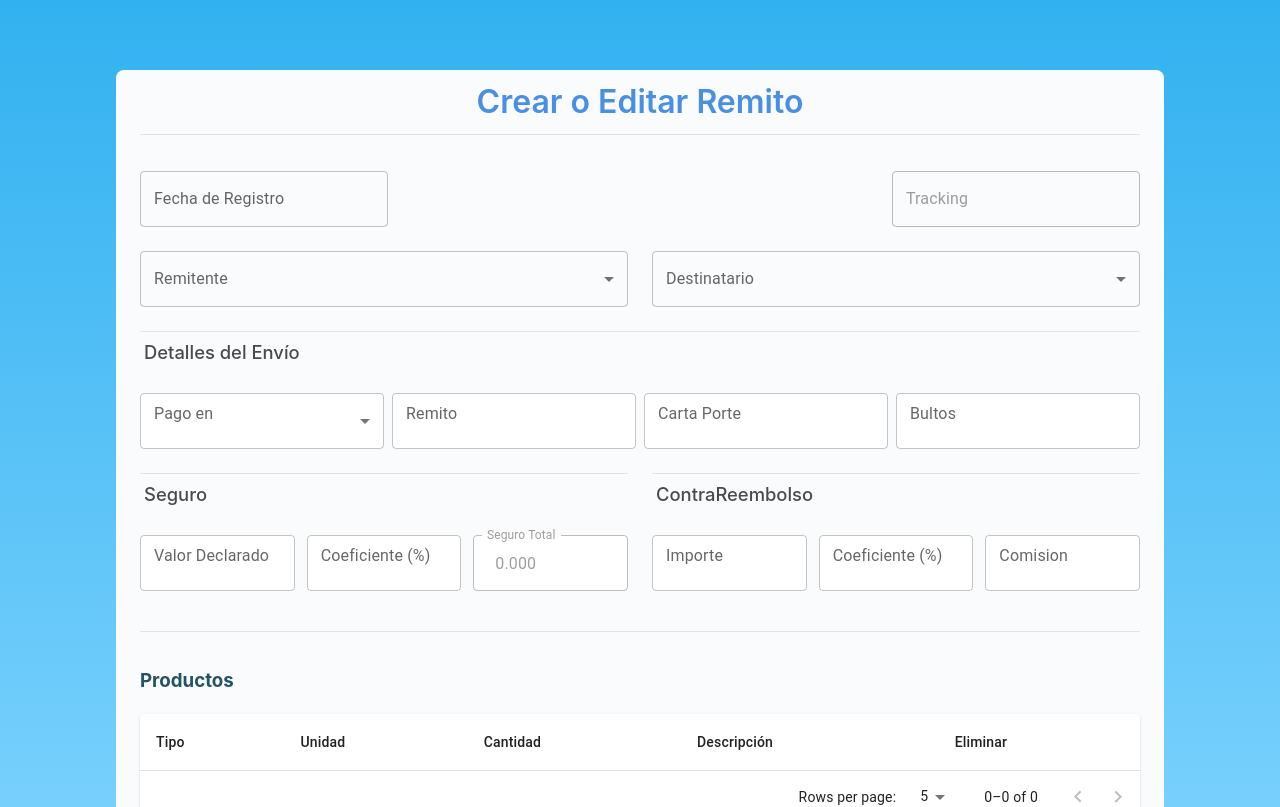
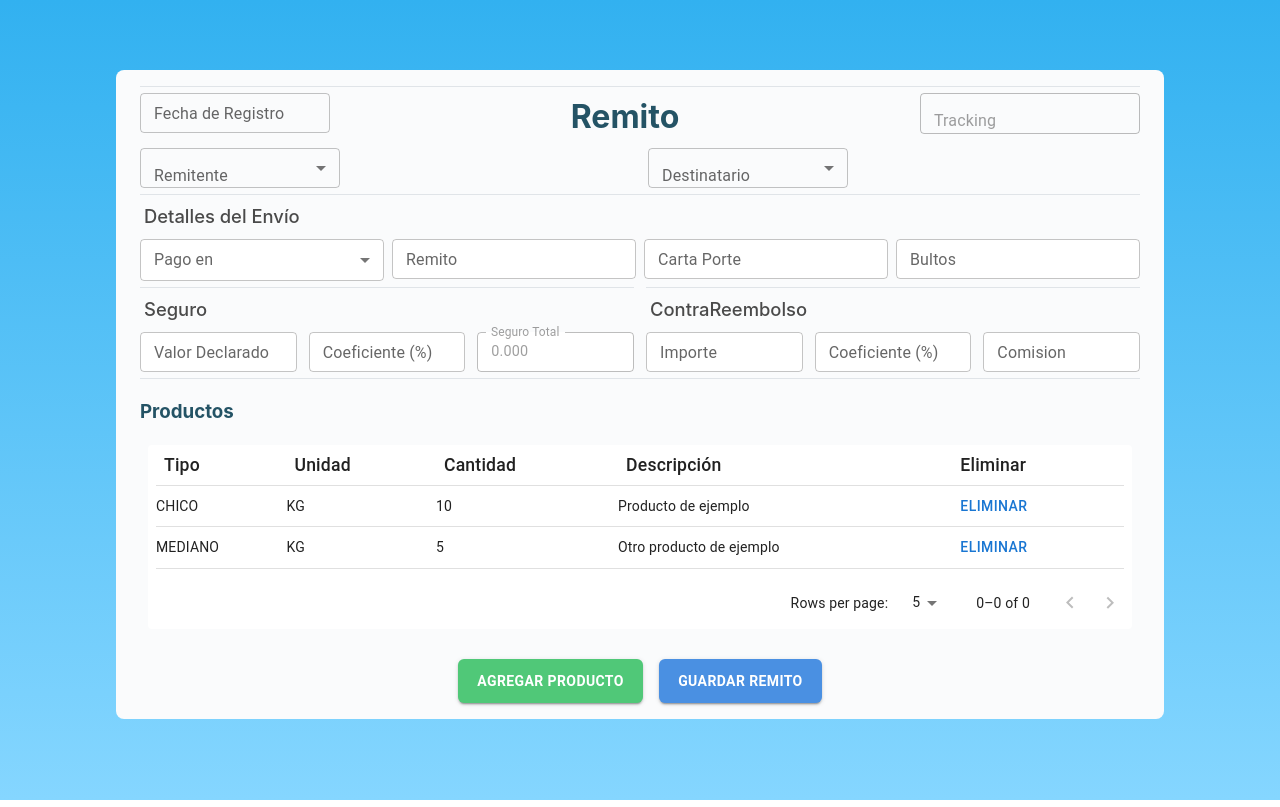
Before and after one commit to lucatass/SiroTransportesFrontEnd, a React (Vite) app: page / in a window 1280 px wide. Shown: the top 807 px of the page. Built offline with nearby package versions, Linux system fonts and the light colour scheme.

Commit message:
remitente progreso de muestra de datos

```diff
--- a/src/components/common/FormDatePicker.tsx
+++ b/src/components/common/FormDatePicker.tsx
@@ -31,6 +31,7 @@ const FormDatePicker: React.FC<FormDatePickerProps> = ({
           slotProps={{
             textField: {
               variant: "outlined",
+              size: "small",
             },
           }}
         />
--- a/src/components/remito/ProductTable.tsx
+++ b/src/components/remito/ProductTable.tsx
@@ -39,31 +39,48 @@ const ProductTable: React.FC<ProductTableProps> = ({
   };
 
   return (
-    <Paper>
-      <TableContainer>
-        <Table>
+    <Paper sx={{ m: 1, p: 0, boxShadow: "none" }}>
+      <TableContainer sx={{ m: 1, p: 0, width: "auto" }}>
+        <Table sx={{ m: 0, p: 0 }}>
           <TableHead>
             <TableRow>
-              <TableCell>Tipo</TableCell>
-              <TableCell>Unidad</TableCell>
-              <TableCell>Cantidad</TableCell>
-              <TableCell>Descripción</TableCell>
-              <TableCell>Eliminar</TableCell>
+              <TableCell sx={{ padding: 1, fontSize: "1.1rem"}}>Tipo</TableCell>
+              <TableCell sx={{ padding: 1, fontSize: "1.1rem" }}>Unidad</TableCell>
+              <TableCell sx={{ padding: 1, fontSize: "1.1rem" }}>Cantidad</TableCell>
+              <TableCell sx={{ padding: 1, fontSize: "1.1rem" }}>Descripción</TableCell>
+              <TableCell sx={{ padding: 1, fontSize: "1.1rem" }}>Eliminar</TableCell>
             </TableRow>
           </TableHead>
-          <TableBody>
-            {productos
+          <TableBody sx={{ m: 0, p: 0 }}>
+            {[
+              ...productos,
+              {
+                id: "",
+                tipo: "CHICO",
+                unidad: "KG",
+                cantidad: 10,
+                descripcion: "Producto de ejemplo",
+              },
+              {
+                id: "",
+                tipo: "MEDIANO",
+                unidad: "KG",
+                cantidad: 5,
+                descripcion: "Otro producto de ejemplo",
+              },
+            ]
               .slice(page * rowsPerPage, page * rowsPerPage + rowsPerPage)
               .map((producto, index) => (
-                <TableRow key={producto.id || index}>
-                  <TableCell>{producto.tipo}</TableCell>
-                  <TableCell>{producto.unidad}</TableCell>
-                  <TableCell>{producto.cantidad}</TableCell>
-                  <TableCell>{producto.descripcion}</TableCell>
-                  <TableCell>
+                <TableRow key={producto.id || index} sx={{ m: 0, p: 0 }}>
+                  <TableCell sx={{ padding: 0 }}>{producto.tipo}</TableCell>
+                  <TableCell sx={{ padding: 0 }}>{producto.unidad}</TableCell>
+                  <TableCell sx={{ padding: 0 }}>{producto.cantidad}</TableCell>
+                  <TableCell sx={{ padding: 0 }}>{producto.descripcion}</TableCell>
+                  <TableCell sx={{ padding: 0 }}>
                     <Button
                       onClick={() => removeProduct(index)}
                       aria-label={`Eliminar producto ${producto.tipo}`}
+                      sx={{ m: 0, p: 1 }}
                     >
                       Eliminar
                     </Button>
@@ -81,6 +98,7 @@ const ProductTable: React.FC<ProductTableProps> = ({
         rowsPerPage={rowsPerPage}
         onRowsPerPageChange={handleChangeRowsPerPage}
         rowsPerPageOptions={[5, 10, 25]}
+        sx={{ m: 0, p: 0 }}
       />
     </Paper>
   );
--- a/src/components/remito/RemitosForm.css
+++ b/src/components/remito/RemitosForm.css
@@ -185,7 +185,7 @@
 .MuiFormControl-root.MuiTextField-root.css-1b1fjlj-MuiFormControl-root-MuiTextField-root {
   background-color: #ffffff;
 }
-/*Buscador*/
+/*inputs*/
 .MuiInputBase-input.MuiOutlinedInput-input.css-16wblaj-MuiInputBase-input-MuiOutlinedInput-input {
   background-color: #ffffff;
 }
--- a/src/form/TestForm.css
+++ b/src/form/TestForm.css
@@ -18,26 +18,26 @@ body {
 /* Header dentro del formulario con altura compacta */
 .form-header {
   text-align: center;
-  padding: 0.5rem 0; /* Reducción del padding */
+  padding: 0rem 0; /* Reducción del padding */
   background-color: var(--background-color);
   border-bottom: 1px solid var(--divider-color);
-  margin-bottom: 0.75rem; /* Ajuste de separación inferior */
+  margin-bottom: 0rem; /* Ajuste de separación inferior */
+  margin-top: 1rem;
 }
 
 .form-header h2 {
   color: var(--primary-color);
   font-size: 2rem; /* Ligero ajuste en tamaño de fuente */
   font-weight: 600;
-  margin: 0;
 }
 
 .test-form {
   display: flex;
   flex-direction: column;
-  gap: 1.5rem;
+  gap: 0.4rem;
   max-width: 1000px;
   margin: auto;
-  padding: 0rem 1.5rem 2rem 1.5rem;
+  padding: 0rem 1.5rem 1rem 1.5rem;
   border-radius: 8px;
   background-color: var(--background-color);
 }
@@ -46,6 +46,7 @@ body {
   display: flex;
   flex-wrap: wrap;
   gap: 1rem;
+  width: 100%;
 }
 
 .spaced-between {
@@ -53,7 +54,7 @@ body {
 }
 
 .dropdown-row {
-  gap: 1.5rem;
+  gap: 1rem;
 }
 
 .dropdown-field {
@@ -70,7 +71,7 @@ body {
 .form-group .MuiInputBase-root {
   background-color: #fff;
   min-height: 42px;
-  padding: 0.5rem;
+  padding: rem;
 }
 
 .compact-grid .grid-container {
@@ -86,34 +87,37 @@ body {
 
 .form-group {
   border-top: 1px solid var(--divider-color);
-  padding-top: 0.75rem;
+  padding-top: 2rem;
 }
 
 .form-group h3 {
   color: var(--subheader-color);
   font-size: 1.15rem;
   font-weight: 500;
-  margin-top: -0.3rem;
+  margin: 0;
+  padding: 0;
+  margin-top: -1.5rem;
   padding-left: 0.25rem;
   padding-bottom: 0.5rem;
+
 }
 
 /* Organización de Seguro y ContraReembolso en dos columnas */
 .two-column-group {
   display: flex;
   justify-content: space-between;
-  gap: 1.5rem;
+  gap: 0.75rem;
 }
 
 .two-column-group .form-group {
   flex: 1;
-  margin-top: 0;
+  margin-top: 1;
 }
 
 .product-table-container {
   border-top: 1px solid var(--divider-color);
-  padding-top: 1rem;
-  margin-top: 1rem;
+  padding-top: 0rem;
+  margin-top: 0rem;
 }
 
 /* Estilo de las leyendas de error y mensajes informativos */
@@ -140,7 +144,7 @@ body {
   display: flex;
   justify-content: center;
   gap: 1rem;
-  margin-top: 1.5rem;
+  margin-top: 1rem;
 }
 
 .action-buttons .MuiButton-root {
@@ -187,7 +191,7 @@ body {
 }
 
 .client-details {
-  margin-top: 0.5rem;
+  margin-top: 0rem;
   padding: 0.5rem;
   border: 1px solid var(--divider-color);
   border-radius: 6px;
@@ -196,5 +200,39 @@ body {
 }
 
 .client-details p {
-  margin: 0.2rem 0;
+  margin: 0rem 0;
 }
+
+/* size of TextField */
+
+.MuiInputBase-root.MuiOutlinedInput-root.MuiInputBase-colorPrimary.MuiInputBase-formControl.MuiInputBase-sizeSmall {
+  font-size: 1rem;
+  height: 40px;
+  padding-right: 8px;
+}
+
+/*  size of label */
+.MuiTextField-root .MuiInputLabel-root {
+  font-size: 1rem; /* Smaller label font size */
+}
+
+/* Adjust the overall height of outlined TextField */
+.MuiTextField-root .MuiOutlinedInput-root {
+  min-height: 32px; /* Reduced height */
+}
+/*Adjust Tracking*/
+.MuiInputBase-input.MuiOutlinedInput-input.Mui-disabled {
+  font-size: 0.9rem;
+  height: 8px;
+  padding-right: 8px;
+}
+
+/*fecha width*/
+.MuiInputBase-root.MuiOutlinedInput-root.MuiInputBase-colorPrimary.MuiInputBase-formControl.MuiInputBase-sizeSmall.MuiInputBase-adornedEnd {
+  width: 190px;
+}
+
+/*width de remitente*/
+.form-field.dropdown-field {
+  width: 190px;
+}
--- a/src/form/TestForm.tsx
+++ b/src/form/TestForm.tsx
@@ -62,7 +62,6 @@ const TestForm = () => {
       <form onSubmit={handleSubmit(() => {})} className="test-form compact">
         {/* Header dentro del formulario */}
         <div className="form-header">
-          <h2>Crear o Editar Remito</h2>
         </div>
 
         {/* Loading and Error Messages */}
@@ -76,6 +75,7 @@ const TestForm = () => {
           <div className="form-field small-field">
             <FormDatePicker name="fecha" label="Fecha de Registro" />
           </div>
+          <h2 style={{ fontSize: '2em', margin: '0', padding: '0' }}>Remito</h2>
           <div className="form-field tracking-field">
             <TextField
               label="Tracking"
@@ -89,13 +89,39 @@ const TestForm = () => {
         {/* Remitente y Destinatario Selection */}
         <div className="form-row spaced-row dropdown-row">
           <div className="form-field dropdown-field">
-            <FormControl fullWidth>
+            <FormControl sx={{ width: "200px" }}>
               <InputLabel id="remitente-label">Remitente</InputLabel>
               <Select
                 labelId="remitente-label"
                 {...register("remitenteId")}
                 onChange={handleRemitenteChange}
+                size="small"
+                sx={{ width: "200px" }}>
+                {clients.map((client) => (
+                  <MenuItem key={client.id} value={client.id}>
+                    {client.razonSocial}
+                  </MenuItem>
+                ))}
+              </Select>
+
+            </FormControl>
+          </div>
+          {selectedRemitente && (
+              <ClientDetails
+                razonSocial={selectedRemitente.razonSocial}
+                direccion={selectedRemitente.direccion}
+                cuit={selectedRemitente.cuit}
+              />
+            )}
+          <div className="form-field dropdown-field">
+            <FormControl sx={{ width: "200px" }}>
+              <InputLabel id="destinatario-label">Destinatario</InputLabel>
+              <Select
+                labelId="destinatario-label"
+                {...register("destinatarioId")}
+                onChange={handleDestinatarioChange}
                 fullWidth
+                size="small"
               >
                 {clients.map((client) => (
                   <MenuItem key={client.id} value={client.id}>
@@ -104,39 +130,15 @@ const TestForm = () => {
                 ))}
               </Select>
             </FormControl>
-            {selectedRemitente && (
-              <ClientDetails
-                razonSocial={selectedRemitente.razonSocial}
-                direccion={selectedRemitente.direccion}
-                cuit={selectedRemitente.cuit}
-              />
-            )}
+
           </div>
-
-          <div className="form-field dropdown-field">
-            <FormControl fullWidth>
-              <InputLabel id="destinatario-label">Destinatario</InputLabel>
-              <Select
-                labelId="destinatario-label"
-                {...register("destinatarioId")}
-                onChange={handleDestinatarioChange}
-                fullWidth
-              >
-                {clients.map((client) => (
-                  <MenuItem key={client.id} value={client.id}>
-                    {client.razonSocial}
-                  </MenuItem>
-                ))}
-              </Select>
-            </FormControl>
-            {selectedDestinatario && (
+          {selectedDestinatario && (
               <ClientDetails
                 razonSocial={selectedDestinatario.razonSocial}
                 direccion={selectedDestinatario.direccion}
                 cuit={selectedDestinatario.cuit}
               />
             )}
-          </div>
         </div>
 
         {/* Detalles Envio*/}
@@ -145,7 +147,9 @@ const TestForm = () => {
           <div className="grid-container">
             <FormControl size="small">
               <InputLabel id="tipoPago-label">Pago en</InputLabel>
-              <Select labelId="tipoPago-label" {...register("tipoPago")}>
+              <Select labelId="tipoPago-label"
+                {...register("tipoPago")}
+                size="small">
                 <MenuItem value="ORIGEN">ORIGEN</MenuItem>
                 <MenuItem value="DESTINO">DESTINO</MenuItem>
               </Select>
```
Also changed, not shown: src/theme/App.css (line endings or trailing spaces).
